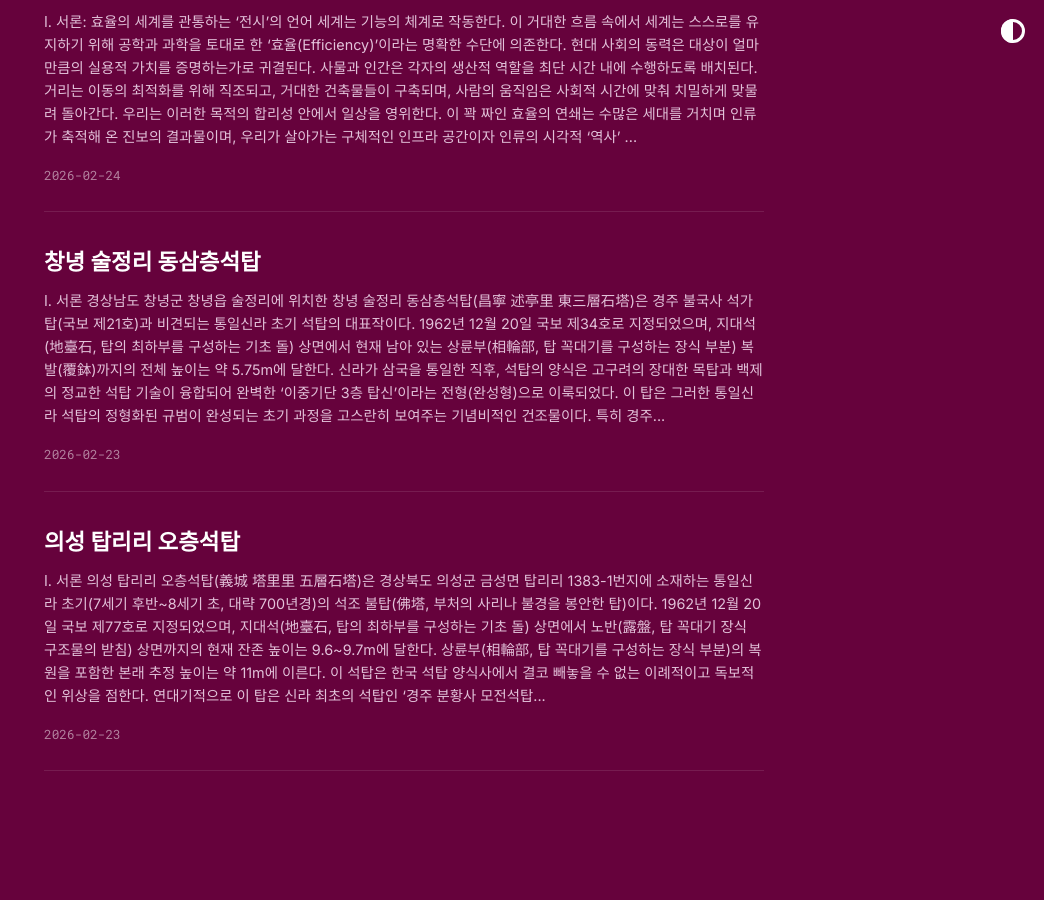
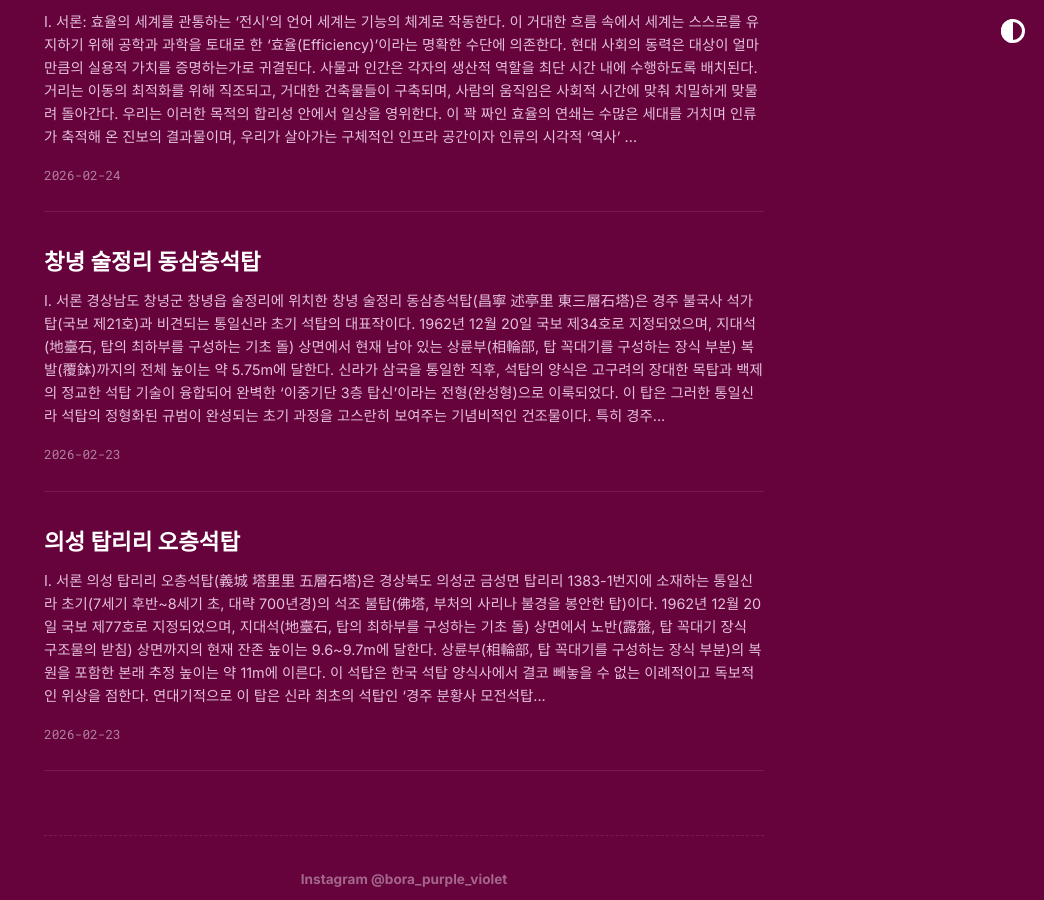
Before and after one commit to borapurpleviolet/borapurpleviolet.github.io, a Jekyll site: the page built from index.md, in a window 1280 px wide and 900 px high, scrolled down 4432 px. Shown: the whole window, without its empty margins (236-1280 px from the left). Built offline with Jekyll 4.4.1, drawn with Linux system fonts in a browser that asks for light colours; some web fonts are replaced; comment, search, counter and statistics services are not loaded.

Commit message:
feat: enable pagination (6 posts/page) and add instagram id to footer

```diff
--- a/_config.yml
+++ b/_config.yml
@@ -50,3 +50,7 @@
   - jekyll-feed
   - jekyll-soopr-seo-tag
   - jekyll-sitemap
+  - jekyll-paginate
+
+paginate: 6
+paginate_path: "/page:num/"
--- a/_includes/post_list.html
+++ b/_includes/post_list.html
@@ -1,6 +1,7 @@
-{% if site.posts.size > 0 %}
+{% assign posts = paginator.posts | default: site.posts %}
+{% if posts.size > 0 %}
 <ul style="list-style-type: none; padding-left: 0;">
-  {% for post in site.posts %}
+  {% for post in posts %}
   {% unless post.hidden %}
   <li class="post-list-item"
     style="margin-bottom: 2rem; padding-bottom: 1.5rem; border-bottom: 1px solid rgba(255,255,255,0.1);">
--- a/_layouts/default.html
+++ b/_layouts/default.html
@@ -11,8 +11,10 @@
       {% if site.theme_config.appearance_toggle %}
       {% include toggle_theme_button.html %}
       {% endif %}
-      <div class="credits">
-        <!-- 하단 크레딧/푸터 영역 사용자 요청으로 숨김 처리 -->
+      <div class="credits" style="margin-top: 4rem; padding-top: 2rem; border-top: 1px dashed rgba(255,255,255,0.1); text-align: center; font-size: 0.85rem; color: rgba(255,255,255,0.4);">
+        <a href="https://www.instagram.com/bora_purple_violet" target="_blank" style="text-decoration: none; color: inherit;">
+          Instagram @bora_purple_violet
+        </a>
       </div>
     </div>
   </main>
--- a/_layouts/home.html
+++ b/_layouts/home.html
@@ -17,6 +17,27 @@
 {% if site.theme_config.show_blog == true %}
 <h2>{{ site.theme_config.home.title_blog }}</h2>
 {% include post_list.html %}
+
+<!-- Pagination links -->
+{% if paginator.total_pages > 1 %}
+<div class="pagination" style="margin-top: 3rem; display: flex; justify-content: space-between; align-items: center; font-size: 0.9rem;">
+  {% if paginator.previous_page %}
+    <a href="{{ paginator.previous_page_path | relative_url }}" class="previous" style="text-decoration: none;">&laquo; 이전</a>
+  {% else %}
+    <span class="previous" style="color: rgba(255,255,255,0.3);">&laquo; 이전</span>
+  {% endif %}
+
+  <span class="page_number" style="color: rgba(255,255,255,0.5);">
+    {{ paginator.page }} / {{ paginator.total_pages }}
+  </span>
+
+  {% if paginator.next_page %}
+    <a href="{{ paginator.next_page_path | relative_url }}" class="next" style="text-decoration: none;">다음 &raquo;</a>
+  {% else %}
+    <span class="next" style="color: rgba(255,255,255,0.3);">다음 &raquo;</span>
+  {% endif %}
+</div>
+{% endif %}
 {% endif %}
 
 {% if site.theme_config.show_old_projects == true %}
```
